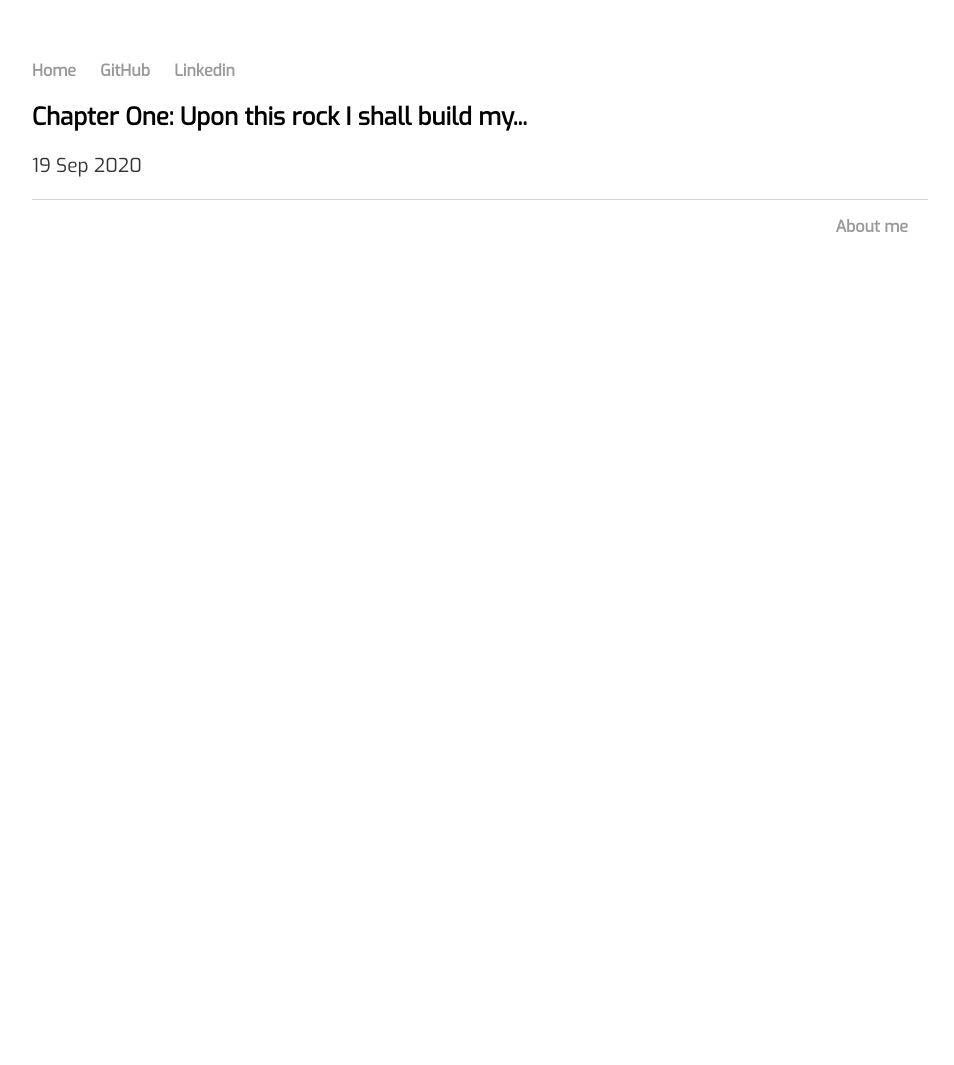
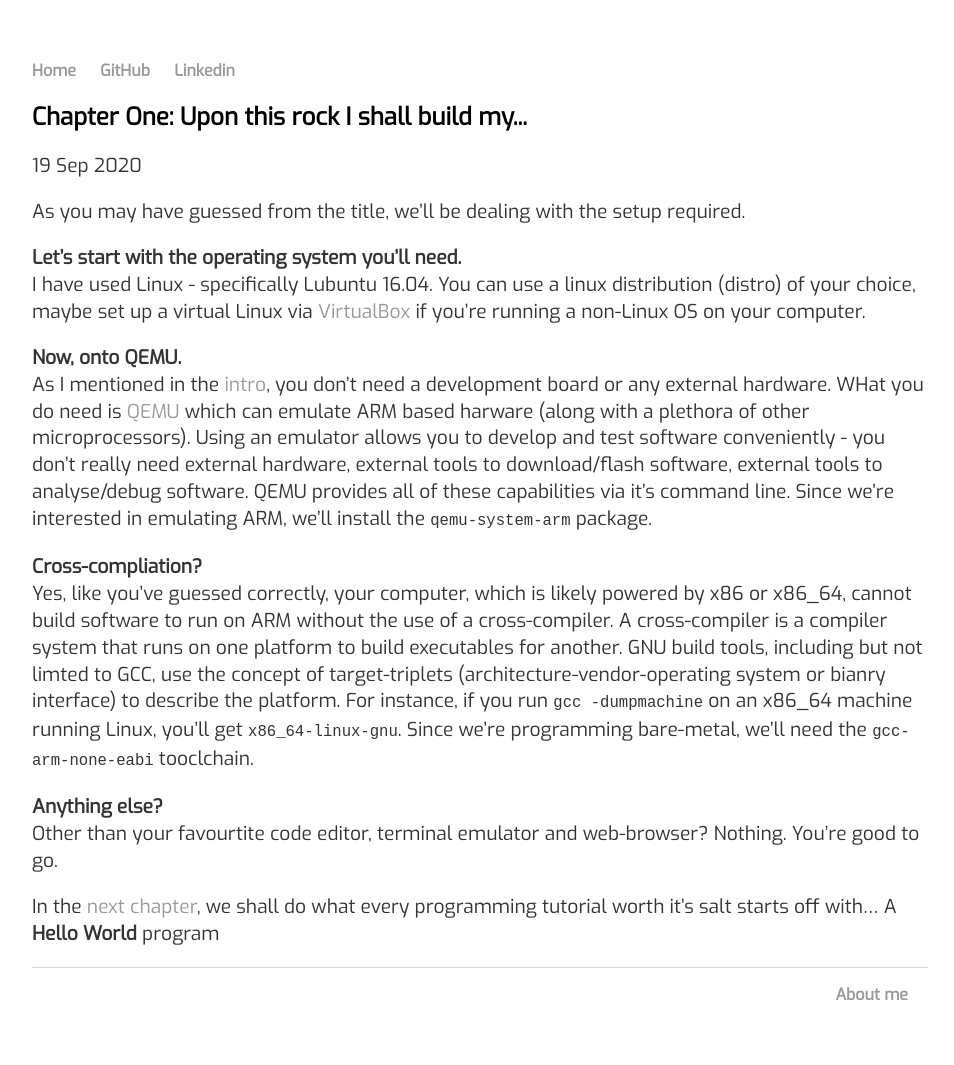
Before and after one commit to varun-venkatesh/varun-venkatesh.github.io, a Jekyll site: the page built from _posts/2020-09-19-bare-mtl-chapter1.md, in a window 1280 px wide. Shown: the whole page, without its empty margins (160-1114 px from the left). Built offline with Jekyll 4.4.1, drawn with Linux system fonts in a browser that asks for light colours; before the commit the page ends 900 px from its top, so only the background shows below that.

Commit message:
Update 2020-09-19-bare-mtl-chapter1.md

````diff
--- a/_posts/2020-09-19-bare-mtl-chapter1.md
+++ b/_posts/2020-09-19-bare-mtl-chapter1.md
@@ -3,3 +3,19 @@ layout: posts
 title: "Chapter One: Upon this rock I shall build my..."
 date: 2020-09-19
 ---
+
+As you may have guessed from the title, we'll be dealing with the setup required.
+
+**Let's start with the operating system you'll need.**
+I have used Linux - specifically Lubuntu 16.04. You can use a linux distribution (distro) of your choice, maybe set up a virtual Linux via [VirtualBox](https://www.virtualbox.org/) if you're running a non-Linux OS on your computer.
+
+**Now, onto QEMU.**
+As I mentioned in the [intro](https://varun-venkatesh.github.io/2020/09/19/bare-mtl-intro.html), you don't need a development board or any external hardware. WHat you do need is [QEMU](https://www.qemu.org/) which can emulate ARM based harware (along with a plethora of other microprocessors). Using an emulator allows you to develop and test software conveniently - you don't really need external hardware, external tools to download/flash software, external tools to analyse/debug software. QEMU provides all of these capabilities via it's command line. Since we're interested in emulating ARM, we'll install the ```qemu-system-arm``` package.
+
+**Cross-compliation?**
+Yes, like you've guessed correctly, your computer, which is likely powered by x86 or x86_64, cannot build software to run on ARM without the use of a cross-compiler. A cross-compiler is a compiler system that runs on one platform to build executables for another. GNU build tools, including but not limted to GCC, use the concept of target-triplets (architecture-vendor-operating system or bianry interface) to describe the platform. For instance, if you run ```gcc -dumpmachine``` on an x86_64 machine running Linux, you'll get ```x86_64-linux-gnu```. Since we're programming bare-metal, we'll need the ```gcc-arm-none-eabi``` tooclchain.
+
+**Anything else?**
+Other than your favourtite code editor, terminal emulator and web-browser? Nothing. You're good to go.
+
+In the [next chapter](), we shall do what every programming tutorial worth it's salt starts off with... A **Hello World** program
````
